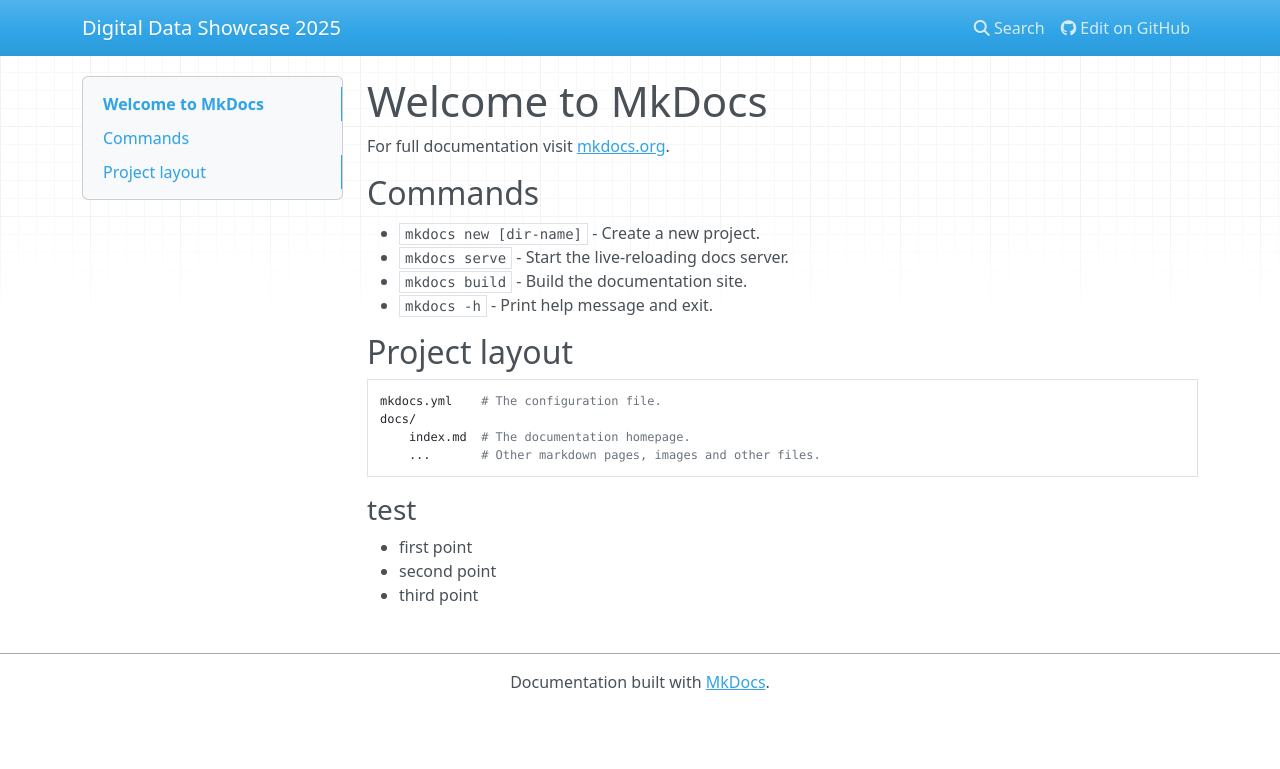
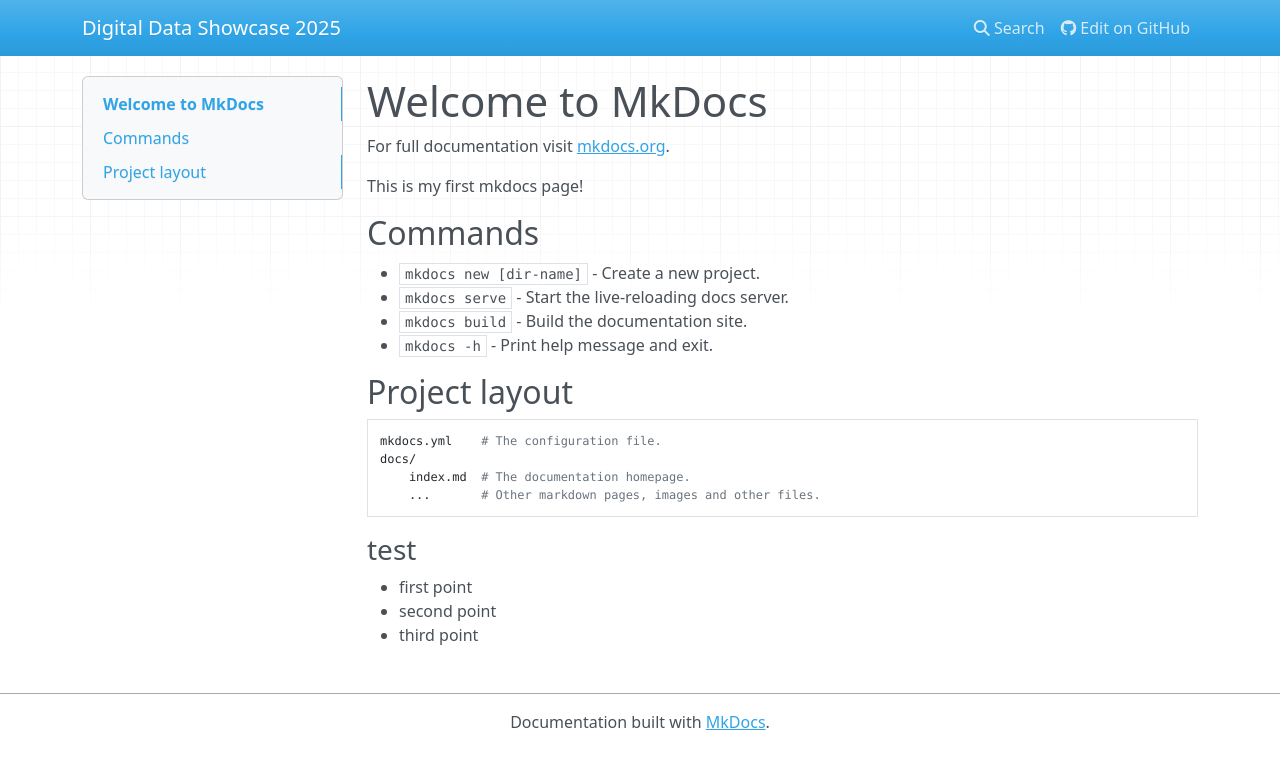
Before and after one commit to jstuckentesting/dds25, an MkDocs documentation site: the page built from docs/index.md, in a window 1280 px wide. Shown: the top 769 px of the page. Built offline with MkDocs 1.6.1, drawn with Linux system fonts in a browser that asks for light colours; nearby versions of some CDN libraries.

Commit message:
Update index.md

```diff
--- a/docs/index.md
+++ b/docs/index.md
@@ -1,6 +1,8 @@
 # Welcome to MkDocs
 
 For full documentation visit [mkdocs.org](https://www.mkdocs.org).
+
+This is my first mkdocs page!
 
 ## Commands
 
```
